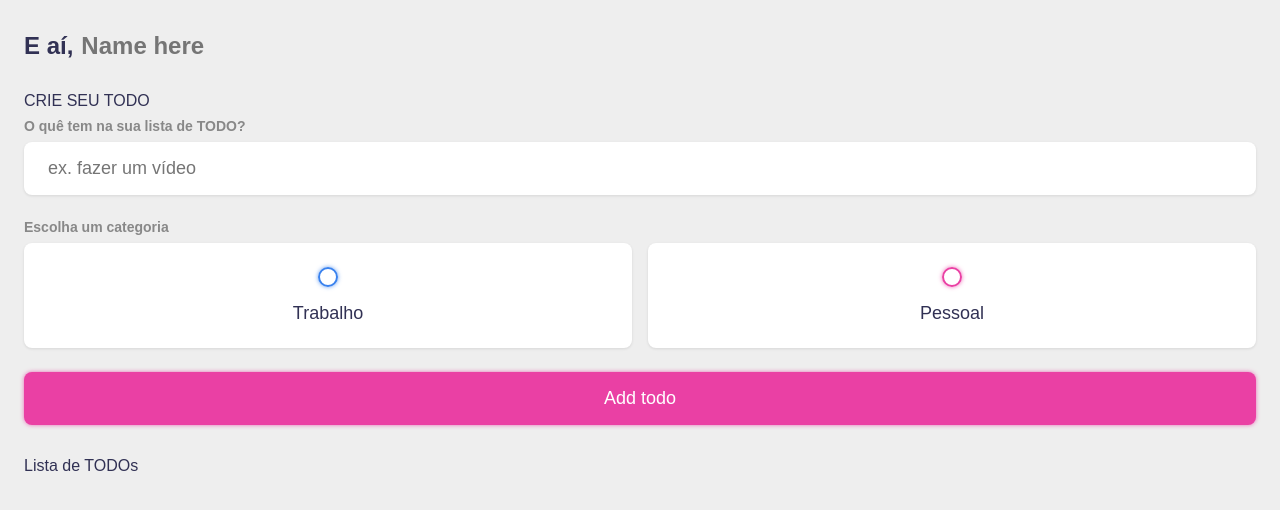
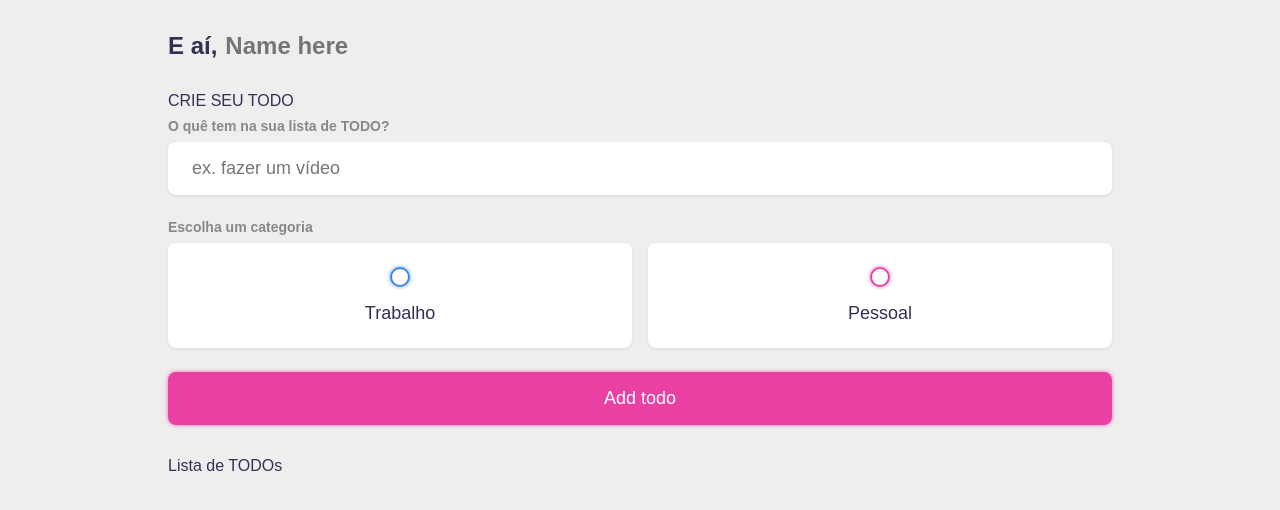
Before and after one commit to eunael/front-end, a Vue app: page / in a window 1280 px wide. Shown: the top 510 px of the page. Built offline with nearby package versions, Linux system fonts and the light colour scheme.

Commit message:
Cloudflare pages deploy

```diff
--- a/src/main.css
+++ b/src/main.css
@@ -18,6 +18,11 @@
 	padding: 0;
 	box-sizing: border-box;
 	font-family: 'montserrat', sans-serif;
+}
+
+.app {
+	max-width: 992px;
+	margin: 0 auto;
 }
 
 input:not([type="radio"]):not([type="checkbox"]), button {
@@ -191,10 +196,14 @@ input:checked ~ .bubble::after {
 
 .todo-item .todo-content {
 	flex: 1 1 0%;
+	margin-right: 1rem;
 }
 
 .todo-item .todo-content input {
 	color: var(--dark);
+	width: 100%;
+	text-wrap: wrap;
+	margin-right: 1rem;
 }
 
 .todo-item .actions {
```
Also changed, not shown: jsconfig.json (added, +8 -0 lines), package.json (+5 -2 lines), 1 other file (tests, documents, lock files or other folders).
